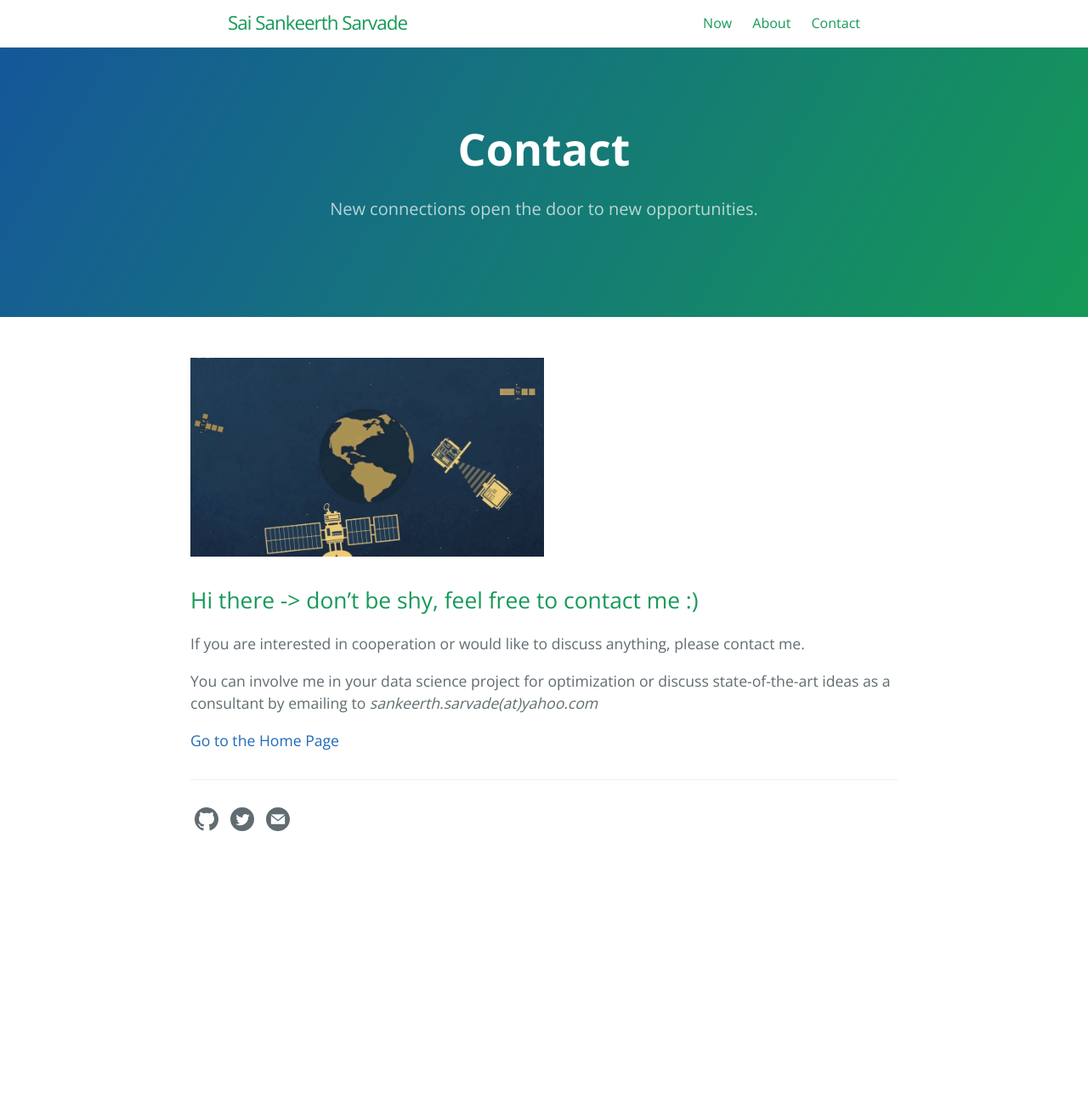
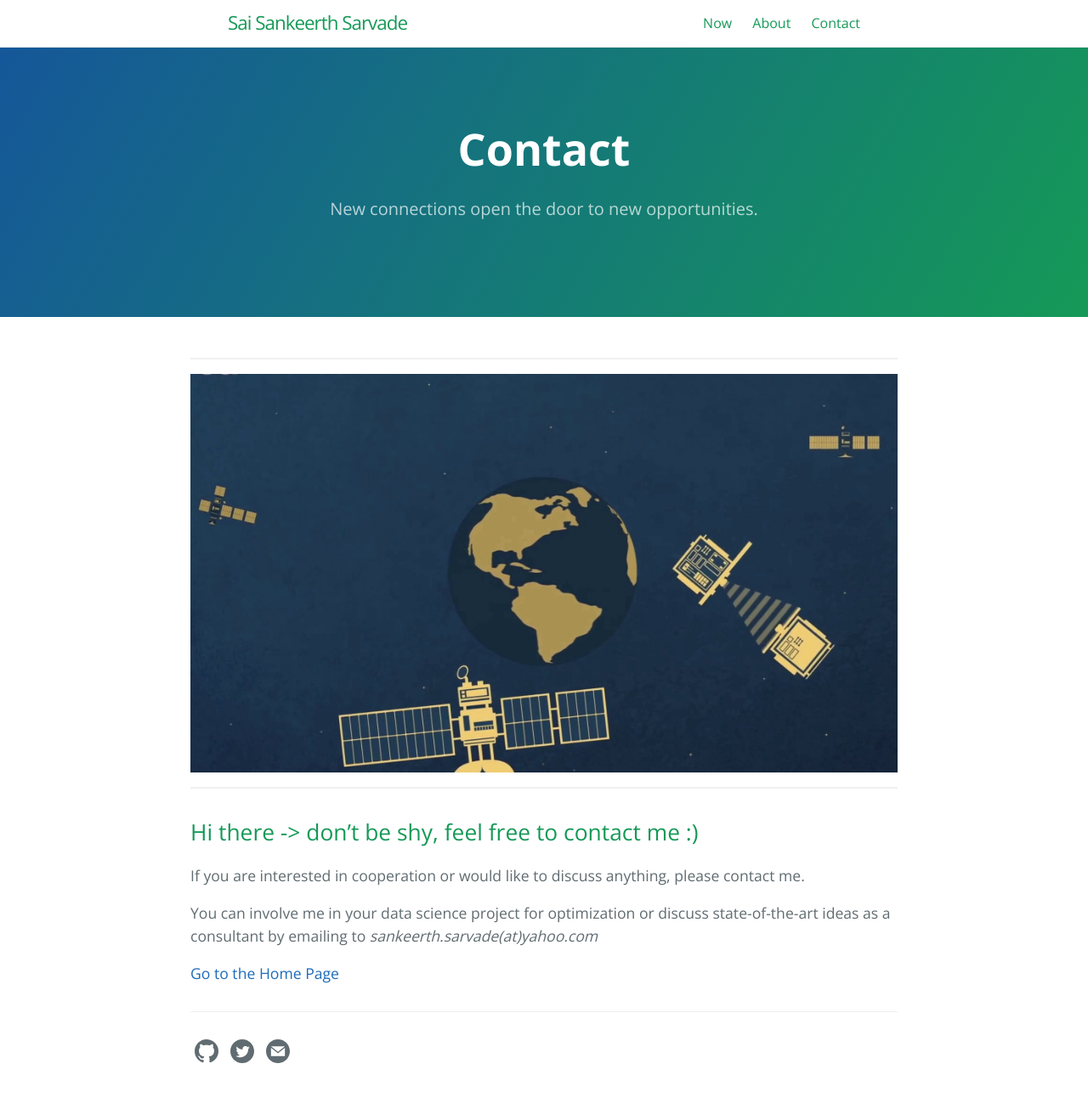
Before and after one commit to sarvade/my_portfolio, a Jekyll site: the page built from contact.md, in a window 1280 px wide. Shown: the whole page at 85% size. Built offline with Jekyll 4.4.1, drawn with Linux system fonts in a browser that asks for light colours; before the commit the page ends 1032 px from its top, so only the background shows below that.

Commit message:
Update contact.md

```diff
--- a/contact.md
+++ b/contact.md
@@ -5,9 +5,11 @@ tagline: New connections open the door to new opportunities.
 ref: contact
 order: 1
 ---
+---
 
-<img align="center" width="50%" height='50%' src="/assets/css/IMG_5050.jpg">
+<img align="center" src="/assets/css/IMG_5050.jpg">
 
+---
 
 ## Hi there -> don't be shy, feel free to contact me :)
 
```
